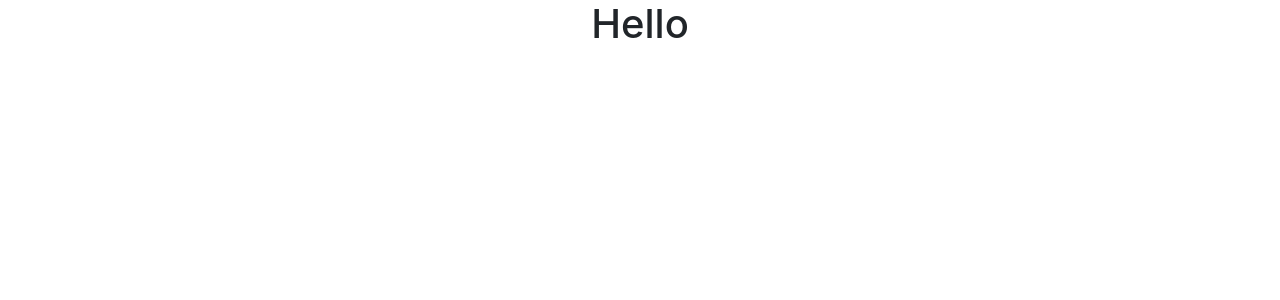
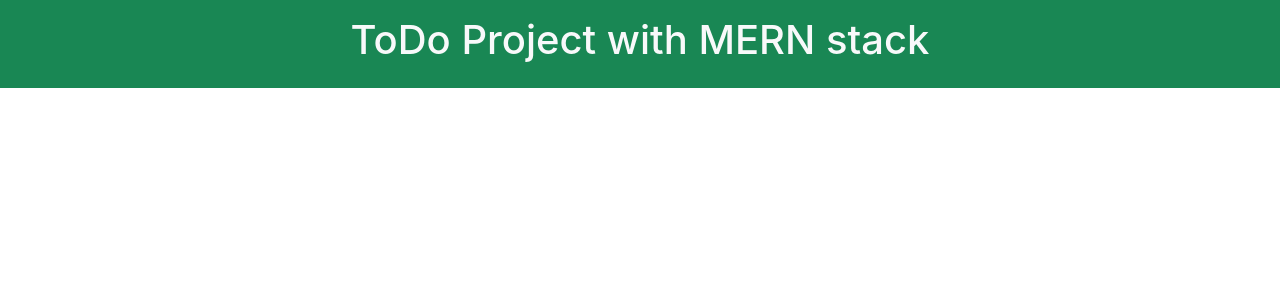
Before and after one commit to Potriselvan/To-Do-List-using-MERN-stack, a React (Create React App) app in the folder todo-frontend/: page / in a window 1280 px wide. Shown: the top 300 px of the page. Built offline with nearby package versions, Linux system fonts and the light colour scheme.

Commit message:
Todo function is exported to app.js

```diff
--- a/todo-frontend/src/App.js
+++ b/todo-frontend/src/App.js
@@ -1,10 +1,11 @@
 import logo from './logo.svg';
 import './App.css';
+import Todo from './Todo';
 
 function App() {
   return (
     <div className="App">
-      <h1>Hello</h1>
+      <Todo/>
     </div>
   );
 }
--- /dev/null
+++ b/todo-frontend/src/Todo.js
@@ -0,0 +1,10 @@
+export default function Todo() {
+    return <>
+        <div className="row p-3 bg-success text-light">
+            <h1>ToDo Project with MERN stack</h1>
+        </div>
+        <div>
+
+        </div>
+    </>
+}
```
